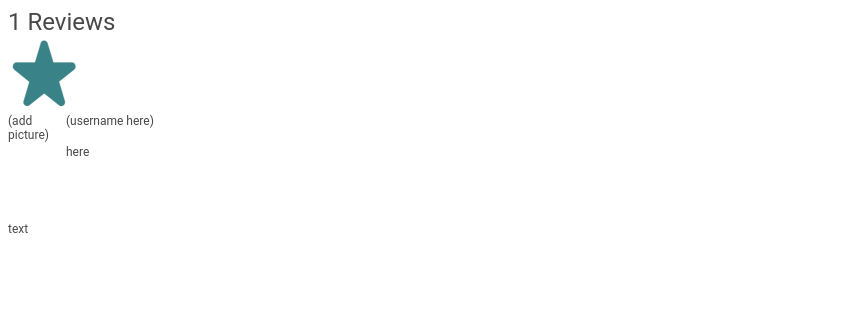
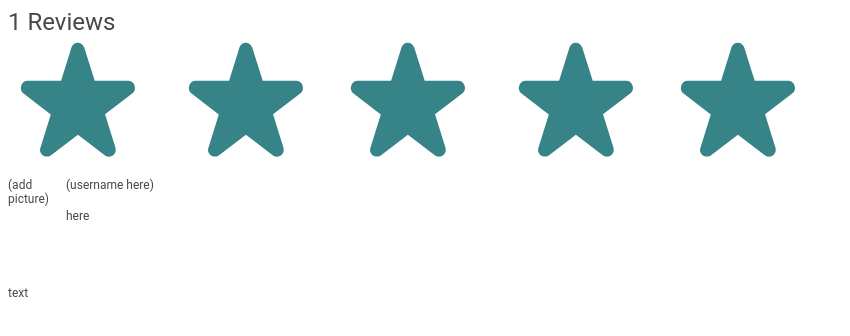
Before and after one commit to AirCnB/reviews-module, a React app: page / in a window 1280 px wide. Shown: the top 336 px of the page, without its empty margins (0-850 px from the left). Built offline with nearby package versions, Linux system fonts and the light colour scheme; no server answers.

Commit message:
Add temp stars image

```diff
--- a/client/src/components/Stars.jsx
+++ b/client/src/components/Stars.jsx
@@ -13,49 +13,49 @@ class Stars extends React.Component {
 		if (this.props.rating !== 6) {
 			return (
 				<div className="search">
-					<img src="star.gif" alt="Star"/>
+					<img src="fivestars.png" alt="Star"/>
 				</div>
 			)
 		} else if (this.props.rating === 0) {
 			return (
 				<div className="search">
-					<img src="star.gif" alt="Star"/>
+					<img src="fivestars.png" alt="Star"/>
 				</div>
 			)
 		} else if (this.props.rating === 1) {
 			return (
 				<div className="search">
-					<img src="star.gif" alt="Star"/>
+					<img src="fivestars.png" alt="Star"/>
 				</div>
 			)
 		}else if (this.props.rating === 2) {
 			return (
 				<div className="search">
-					<img src="star.gif" alt="Star"/>
+					<img src="fivestars.png" alt="Star"/>
 				</div>
 			)
 		} else if (this.props.rating === 3) {
 			return (
 				<div className="search">
-					<img src="star.gif" alt="Star"/>
+					<img src="fivestars.png" alt="Star"/>
 				</div>
 			)
 		} else if (this.props.rating === 4) {
 			return (
 				<div className="search">
-					<img src="star.gif" alt="Star"/>
+					<img src="fivestars.png" alt="Star"/>
 				</div>
 			)
 		} else if (this.props.rating === 5) {
 			return (
 				<div className="search">
-					<img src="star.gif" alt="Star"/>
+					<img src="fivestars.png" alt="Star"/>
 				</div>
 			)
 		} else {
 			return (
 					<div className="search">
-						<img src="star.gif" alt="no stars"/>
+						<img src="fivestars.png" alt="no stars"/>
 					</div>
 				)
 		}
```
Also changed, not shown: public/fivestars.png (added), public/star.gif (deleted).
